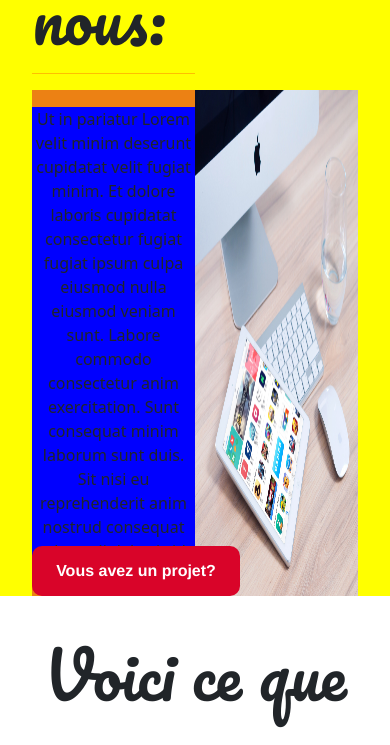
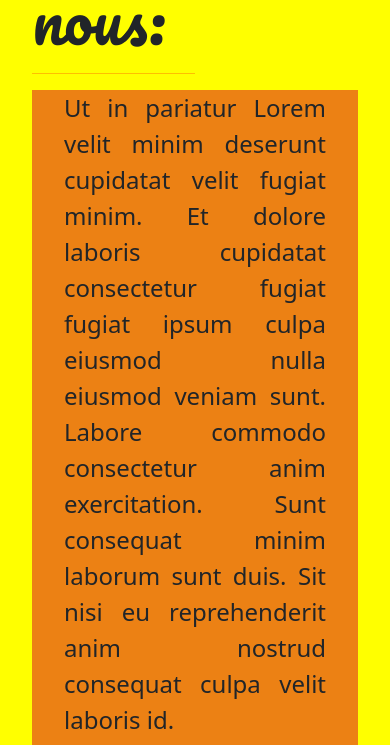
Before and after one commit to Alphonse-K/vinmartech, a React (Create React App) app: page / in a window 390 px wide. Shown: the part 5511-6256 px from the top of the page. Built offline with nearby package versions, Linux system fonts and the light colour scheme; a web font is replaced by a local one.

Commit message:
Home component's css file updated

```diff
--- a/src/App.css
+++ b/src/App.css
@@ -702,21 +702,20 @@ ul li .link:hover::before {
   background-color: rgba(217, 4, 41, .5);
 }
 
-.about .about-body .text {
-  position: absolute;
-  top: 0;
+.about .about-body .text p{
   text-align: justify;
   font-size: 1.5rem;
 }
 
 .about .about-body img {
   width: 50%;
-  height: 60vh;
+  height: 60%;
 }
 
 .about .about-body button {
-  width: 13rem;
-  height: 50px;
+  width: 15rem;
+  height: 4rem;
+  margin-top: 4rem;
   position: absolute;
   bottom: 0;
   border-style: none;
@@ -736,12 +735,10 @@ ul li .link:hover::before {
   border-radius: 10px;
 }
 
-
-
-/* .about .about-body div {
+.about .about-body div {
   padding-left: 2rem;
   padding-right: 2rem;
-} */
+}
 /**************************** ABOUT SECTION END ***************************************/
 
 /**************************** HOME COMPONENT END ***************************************/
@@ -908,6 +905,17 @@ ul li .link:hover::before {
     padding-left: 2rem;
     padding-right: 2rem;
   }
+
+  .about .about-body {
+    display: flex;
+    flex-direction: column;
+    justify-content: center;
+    align-items: center;
+  }
+
+  .about .about-body img {
+    width: 90%
+  }
 }
 
 @media (max-width: 600px) {
--- a/src/components/Home.js
+++ b/src/components/Home.js
@@ -153,18 +153,18 @@ export default function Home() {
         </div>
       </Slide>
     <div className='about' id='about'>
-      <div className='about-header'>
+      <div className='about-header col-xs-12 col-sm-12 col-md-6 col-lg-6'>
         <h1>À propos de nous:</h1>
         <div style={{width: '50%'}}>
         <hr style={{color: 'red'}}/>
         </div>
       </div>
       <div className='about-body'>
-        <div style={{backgroundColor: 'blue'}} >
+        <div className='text col-xs-12 col-sm-12 col-md-6 col-lg-6'>
           <p>Ut in pariatur Lorem velit minim deserunt cupidatat velit fugiat minim. Et dolore laboris cupidatat consectetur fugiat fugiat ipsum culpa eiusmod nulla eiusmod veniam sunt. Labore commodo consectetur anim exercitation. Sunt consequat minim laborum sunt duis. Sit nisi eu reprehenderit anim nostrud consequat culpa velit laboris id.</p>
           <HashLink to="/contact#contact-quote"><button>Vous avez un projet?</button></HashLink>
         </div>
-        <img src={require('../img/pexels-pixabay-38544.jpg')} alt='' />
+        <img src={require('../img/pexels-pixabay-38544.jpg')} alt='' className='col-xs-12 col-sm-12 col-md-6 col-lg-6' />
       </div>
     </div>
     <Testimonials />
```
